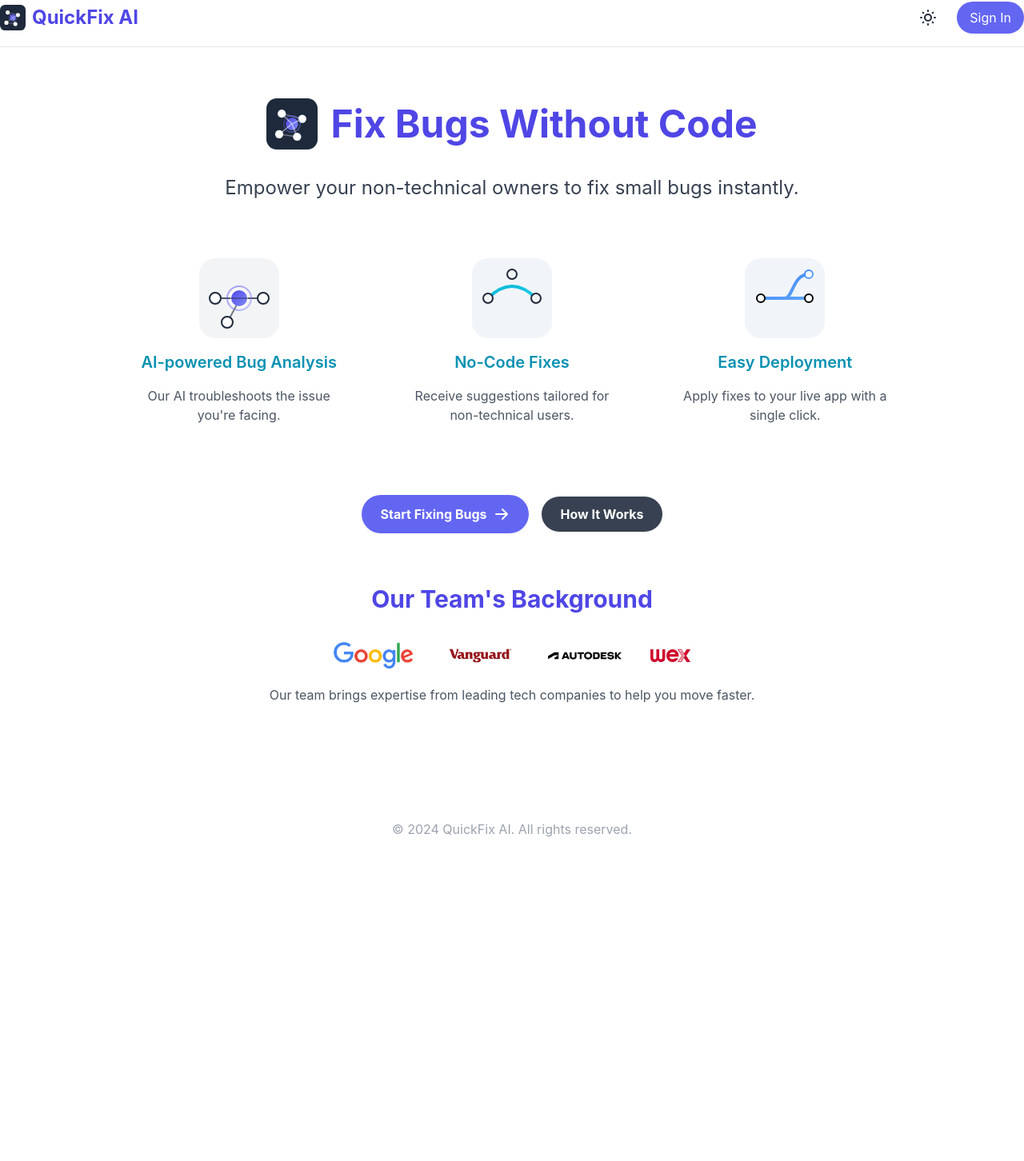
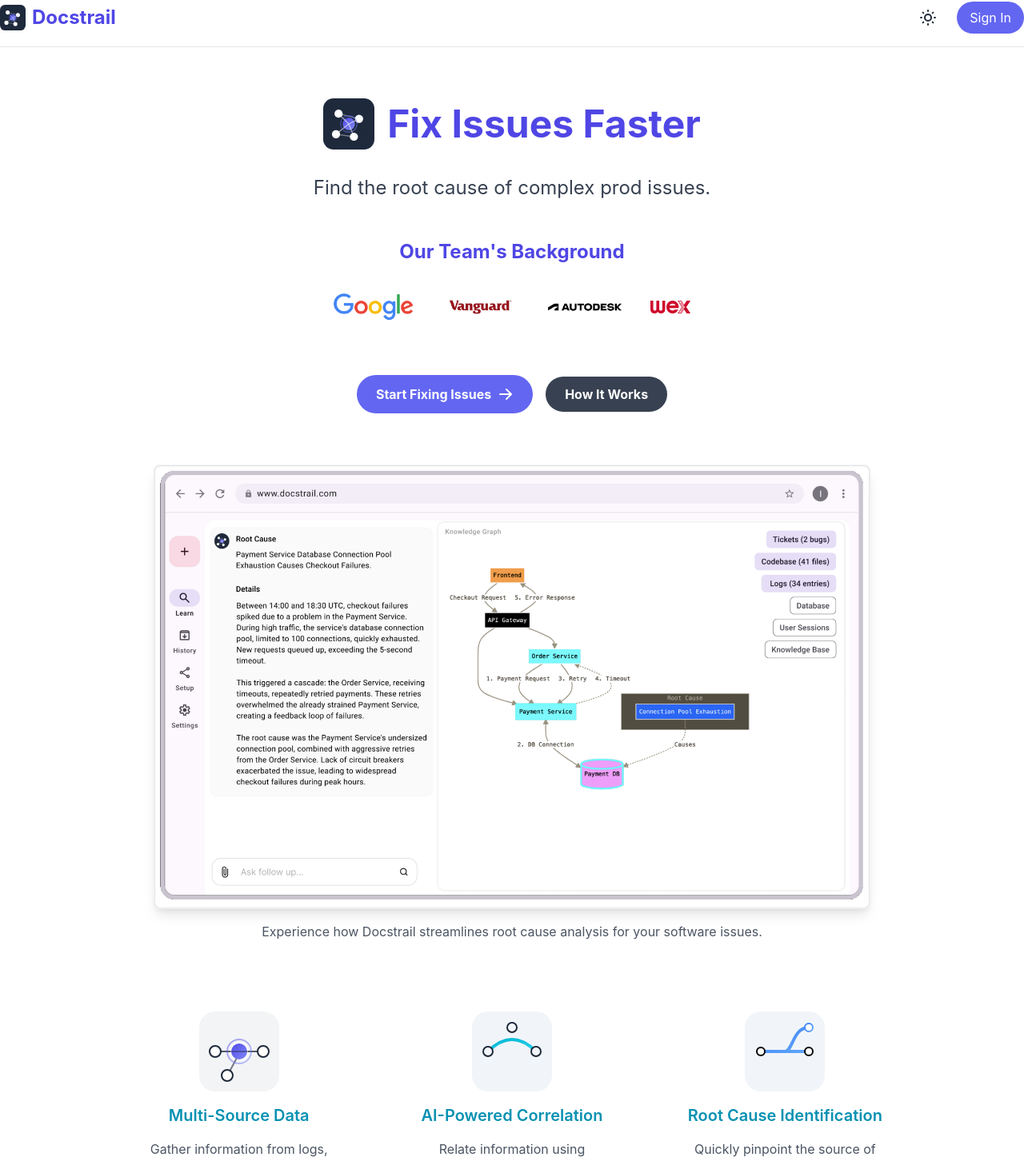
Before and after one commit to isaac-kabuika/quickfix, a Next.js app: page / in a window 1280 px wide. Shown: the part 14-1466 px from the top of the page at 80% size. Before the commit the page ends 1079 px from the top, so only its background shows below. Built offline with nearby package versions, Linux system fonts and the light colour scheme; no server answers.

Commit message:
updated home page

```diff
--- a/components/navigation/Navbar.tsx
+++ b/components/navigation/Navbar.tsx
@@ -85,8 +85,8 @@
       <div className="container mx-auto flex justify-between items-center">
         {!user && (
           <Link href="/" className="flex items-center">
-            <Image src="/images/app-icon.svg" alt="QuickFix AI" width={32} height={32} className="mr-2" />
-            <span className="text-2xl font-bold text-primary-600 dark:text-primary-400 hover:text-primary-700 dark:hover:text-primary-300 transition-colors">QuickFix AI</span>
+            <Image src="/images/app-icon.svg" alt="Docstrail" width={32} height={32} className="mr-2" />
+            <span className="text-2xl font-bold text-primary-600 dark:text-primary-400 hover:text-primary-700 dark:hover:text-primary-300 transition-colors">Docstrail</span>
           </Link>
         )}
         <div className="flex items-center ml-auto space-x-4">
--- a/pages/index.tsx
+++ b/pages/index.tsx
@@ -9,41 +9,35 @@
   return (
     <>
       <Head>
-        <title>QuickFix AI - Empower Non-Technical Teams to Fix Bugs</title>
-        <meta name="description" content="Empower non-technical product owners to fix small bugs themselves. No more waiting for an engineer." />
+        <title>Docstrail - Automated Root Cause Analysis for Software Issues</title>
+        <meta name="description" content="Automate root cause analysis for software production issues using AI-powered multi-source information correlation." />
         <link rel="icon" href="/images/app-icon.svg" type="image/svg+xml" />
       </Head>
 
       <main className="container mx-auto px-4 py-16 max-w-5xl">
         <div className="flex justify-center items-center mb-8">
-          <Image src="/images/app-icon.svg" alt="QuickFix AI" width={64} height={64} className="mr-4" />
-          <h1 className="text-5xl font-bold text-primary-600 dark:text-primary-400">Fix Bugs Without Code</h1>
+          <Image src="/images/app-icon.svg" alt="Docstrail" width={64} height={64} className="mr-4" />
+          <h1 className="text-5xl font-bold text-primary-600 dark:text-primary-400">Fix Issues Faster</h1>
         </div>
         <p className="text-2xl mb-12 text-center text-gray-700 dark:text-gray-300">
-          Empower your non-technical owners to fix small bugs instantly.
+          Find the root cause of complex prod issues.
         </p>
 
-        <div className="grid grid-cols-1 md:grid-cols-2 lg:grid-cols-3 gap-8 mb-16">
-          <div className="bg-white dark:bg-gray-800 p-6 rounded-lg shadow-subtle dark:shadow-neon">
-            <div className="mb-4 flex justify-center">
-              <Image src="/images/ai-analysis.svg" alt="AI-powered Bug Analysis" width={100} height={100} className="text-primary-500 dark:text-primary-400" />
+        <div className="mb-16">
+          <h2 className="text-2xl font-bold text-center text-primary-600 dark:text-primary-400 mb-8">Our Team's Background</h2>
+          <div className="flex flex-wrap justify-center items-center gap-8">
+            <div className="text-center">
+              <Image src="/images/google-logo.png" alt="Google" width={100} height={33} />
             </div>
-            <h2 className="text-xl font-semibold mb-4 text-secondary-600 dark:text-secondary-400 text-center">AI-powered Bug Analysis</h2>
-            <p className="text-gray-600 dark:text-gray-400 text-center">Our AI troubleshoots the issue you're facing.</p>
-          </div>
-          <div className="bg-white dark:bg-gray-800 p-6 rounded-lg shadow-subtle dark:shadow-neon">
-            <div className="mb-4 flex justify-center">
-              <Image src="/images/guided-fix.svg" alt="Guided Fix Suggestions" width={100} height={100} className="text-primary-500 dark:text-primary-400" />
+            <div className="text-center">
+              <Image src="/images/vanguard-logo.png" alt="Vanguard" width={100} height={33} />
             </div>
-            <h2 className="text-xl font-semibold mb-4 text-secondary-600 dark:text-secondary-400 text-center">No-Code Fixes</h2>
-            <p className="text-gray-600 dark:text-gray-400 text-center">Receive suggestions tailored for non-technical users.</p>
-          </div>
-          <div className="bg-white dark:bg-gray-800 p-6 rounded-lg shadow-subtle dark:shadow-neon">
-            <div className="mb-4 flex justify-center">
-              <Image src="/images/git-branch.svg" alt="Automatic Deployment" width={100} height={100} className="text-primary-500 dark:text-primary-400" />
+            <div className="text-center">
+              <Image src="/images/autodesk-logo.png" alt="Autodesk" width={100} height={33} />
             </div>
-            <h2 className="text-xl font-semibold mb-4 text-secondary-600 dark:text-secondary-400 text-center">Easy Deployment</h2>
-            <p className="text-gray-600 dark:text-gray-400 text-center">Apply fixes to your live app with a single click.</p>
+            <div className="text-center">
+              <Image src="/images/wex-logo.png" alt="Wex" width={50} height={33} />
+            </div>
           </div>
         </div>
 
@@ -51,7 +45,7 @@
           {!user ? (
             <div className="space-x-4">
               <Link href="/auth" className="bg-primary-500 hover:bg-primary-600 text-white font-bold py-3 px-6 rounded-full transition-colors inline-flex items-center">
-                Start Fixing Bugs
+                Start Fixing Issues
                 <svg xmlns="http://www.w3.org/2000/svg" className="h-5 w-5 ml-2" viewBox="0 0 20 20" fill="currentColor">
                   <path fillRule="evenodd" d="M10.293 3.293a1 1 0 011.414 0l6 6a1 1 0 010 1.414l-6 6a1 1 0 01-1.414-1.414L14.586 11H3a1 1 0 110-2h11.586l-4.293-4.293a1 1 0 010-1.414z" clipRule="evenodd" />
                 </svg>
@@ -68,24 +62,44 @@
         </div>
 
         <div className="mb-16">
-          <h2 className="text-3xl font-bold text-center text-primary-600 dark:text-primary-400 mb-8">Our Team's Background</h2>
-          <div className="flex flex-wrap justify-center items-center gap-8">
-            <div className="text-center">
-              <Image src="/images/google-logo.png" alt="Google" width={100} height={33} />
-            </div>
-            <div className="text-center">
-              <Image src="/images/vanguard-logo.png" alt="Vanguard" width={100} height={33} />
-            </div>
-            <div className="text-center">
-              <Image src="/images/autodesk-logo.png" alt="Autodesk" width={100} height={33} />
-            </div>
-            <div className="text-center">
-              <Image src="/images/wex-logo.png" alt="Wex" width={50} height={33} />
-            </div>
+          {/* <h2 className="text-3xl font-bold text-center text-primary-600 dark:text-primary-400 mb-8">See Docstrail in Action</h2> */}
+          <div className="relative mx-auto max-w-4xl">
+            <Image
+              src="/images/docstrail-demo.png"
+              alt="Docstrail Demo"
+              width={1200}
+              height={675}
+              className="rounded-lg shadow-lg border-2 border-gray-200 dark:border-gray-700"
+            />
+            <div className="absolute inset-0 rounded-lg shadow-inner pointer-events-none border border-white dark:border-gray-600 opacity-50"></div>
           </div>
           <p className="text-center text-gray-600 dark:text-gray-300 mt-4">
-            Our team brings expertise from leading tech companies to help you move faster.
+            Experience how Docstrail streamlines root cause analysis for your software issues.
           </p>
+        </div>
+
+        <div className="grid grid-cols-1 md:grid-cols-2 lg:grid-cols-3 gap-8 mb-16">
+          <div className="bg-white dark:bg-gray-800 p-6 rounded-lg shadow-subtle dark:shadow-neon">
+            <div className="mb-4 flex justify-center">
+              <Image src="/images/ai-analysis.svg" alt="Multi-Source Data Collection" width={100} height={100} className="text-primary-500 dark:text-primary-400" />
+            </div>
+            <h2 className="text-xl font-semibold mb-4 text-secondary-600 dark:text-secondary-400 text-center">Multi-Source Data</h2>
+            <p className="text-gray-600 dark:text-gray-400 text-center">Gather information from logs, codebase, and more.</p>
+          </div>
+          <div className="bg-white dark:bg-gray-800 p-6 rounded-lg shadow-subtle dark:shadow-neon">
+            <div className="mb-4 flex justify-center">
+              <Image src="/images/guided-fix.svg" alt="AI-Powered Correlation" width={100} height={100} className="text-primary-500 dark:text-primary-400" />
+            </div>
+            <h2 className="text-xl font-semibold mb-4 text-secondary-600 dark:text-secondary-400 text-center">AI-Powered Correlation</h2>
+            <p className="text-gray-600 dark:text-gray-400 text-center">Relate information using advanced LLMs for quick insights.</p>
+          </div>
+          <div className="bg-white dark:bg-gray-800 p-6 rounded-lg shadow-subtle dark:shadow-neon">
+            <div className="mb-4 flex justify-center">
+              <Image src="/images/git-branch.svg" alt="Rapid Root Cause Identification" width={100} height={100} className="text-primary-500 dark:text-primary-400" />
+            </div>
+            <h2 className="text-xl font-semibold mb-4 text-secondary-600 dark:text-secondary-400 text-center">Root Cause Identification</h2>
+            <p className="text-gray-600 dark:text-gray-400 text-center">Quickly pinpoint the source of production issues.</p>
+          </div>
         </div>
       </main>
     </>
```
Also changed, not shown: public/images/docstrail-demo.png (added).
